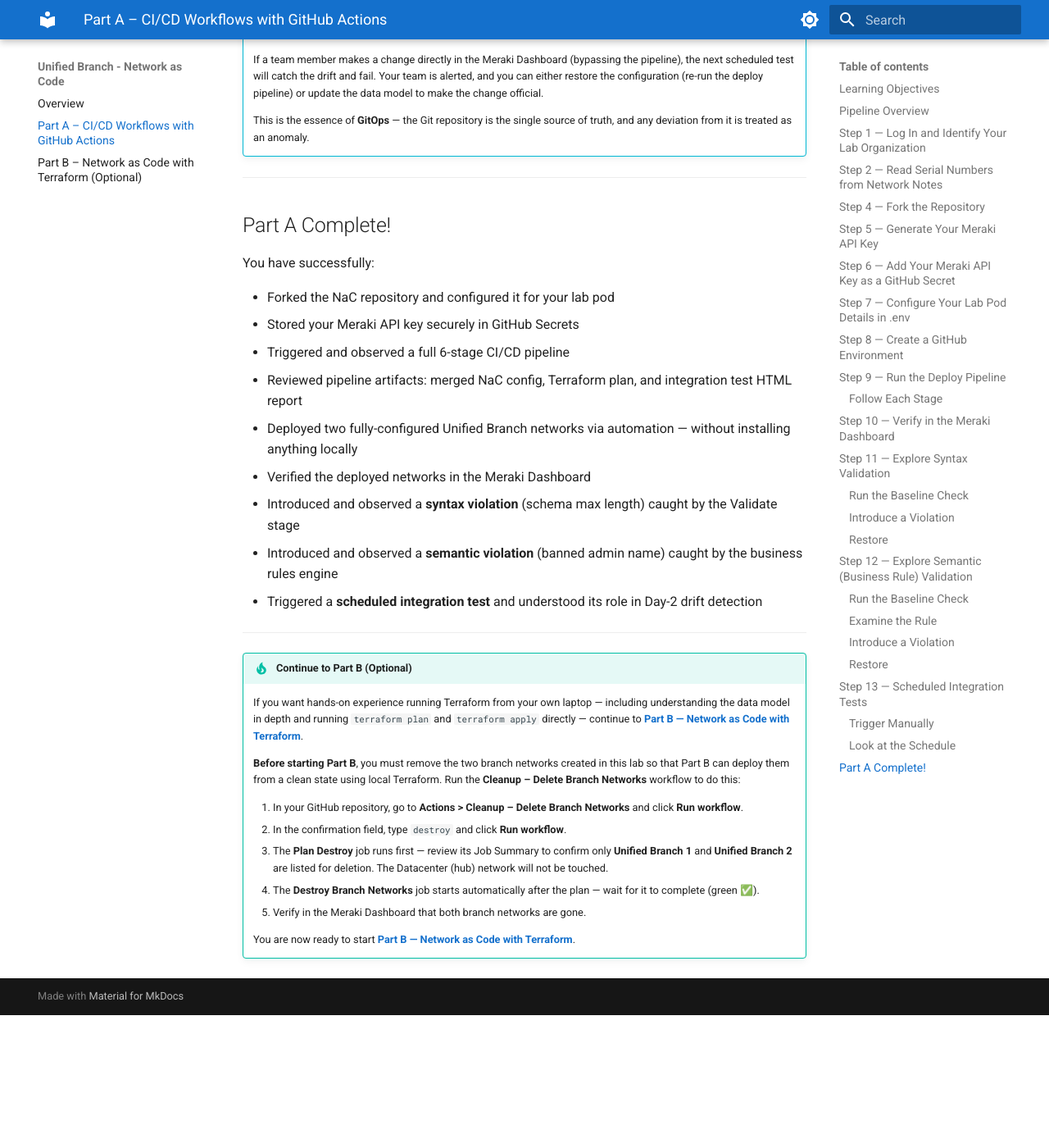
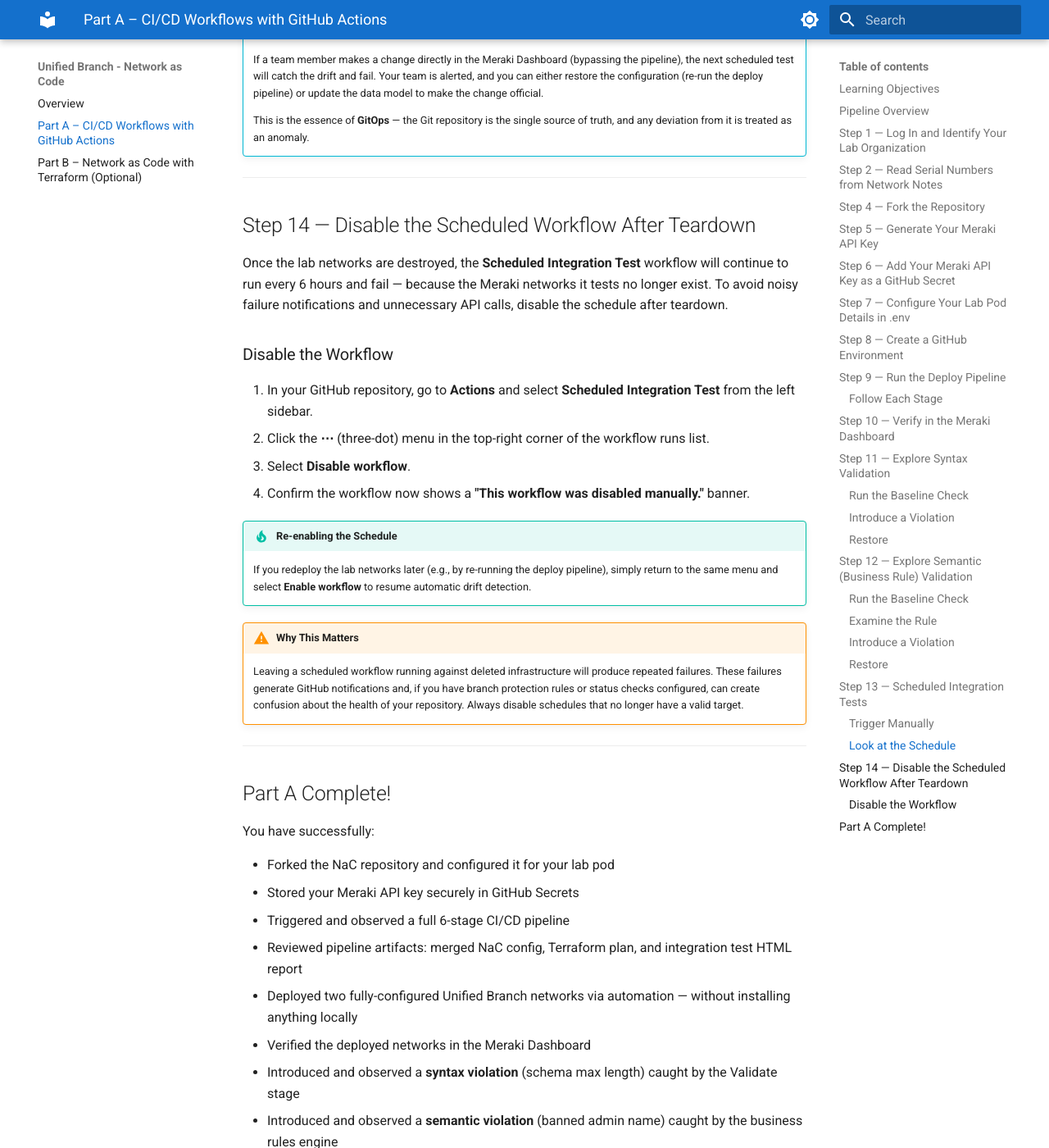
Before and after one commit to shawnhu2020/nac-unified-branch-lab-guide, an MkDocs documentation site: the page built from docs/PART-A-CICD.md, in a window 1280 px wide and 1400 px high, scrolled down 11810 px. Shown: the whole window at 82% size. Built offline with MkDocs 1.6.1 and Material for MkDocs 9.7.7, drawn with Linux system fonts in a browser that asks for light colours; before the commit the page ends 13048 px from its top, so only the background shows below that; some of the changed text lies outside the part shown.

Commit message:
feat: add Step 14 — disable scheduled workflow after lab teardown
Adds a new step instructing students to disable the Scheduled
Integration Test workflow after destroying lab networks, preventing
noisy failures and unnecessary API calls post-teardown.

Made-with: Cursor

```diff
--- a/docs/PART-A-CICD.md
+++ b/docs/PART-A-CICD.md
@@ -403,6 +403,25 @@ on:
 
 ---
 
+## Step 14 — Disable the Scheduled Workflow After Teardown
+
+Once the lab networks are destroyed, the **Scheduled Integration Test** workflow will continue to run every 6 hours and fail — because the Meraki networks it tests no longer exist. To avoid noisy failure notifications and unnecessary API calls, disable the schedule after teardown.
+
+### Disable the Workflow
+
+1. In your GitHub repository, go to **Actions** and select **Scheduled Integration Test** from the left sidebar.
+2. Click the **⋯** (three-dot) menu in the top-right corner of the workflow runs list.
+3. Select **Disable workflow**.
+4. Confirm the workflow now shows a **"This workflow was disabled manually."** banner.
+
+!!! tip "Re-enabling the Schedule"
+    If you redeploy the lab networks later (e.g., by re-running the deploy pipeline), simply return to the same menu and select **Enable workflow** to resume automatic drift detection.
+
+!!! warning "Why This Matters"
+    Leaving a scheduled workflow running against deleted infrastructure will produce repeated failures. These failures generate GitHub notifications and, if you have branch protection rules or status checks configured, can create confusion about the health of your repository. Always disable schedules that no longer have a valid target.
+
+---
+
 ## Part A Complete!
 
 You have successfully:
@@ -416,6 +435,7 @@ You have successfully:
 - Introduced and observed a **syntax violation** (schema max length) caught by the Validate stage
 - Introduced and observed a **semantic violation** (banned admin name) caught by the business rules engine
 - Triggered a **scheduled integration test** and understood its role in Day-2 drift detection
+- Disabled the scheduled workflow after teardown to prevent spurious failures
 
 ---
 
```
